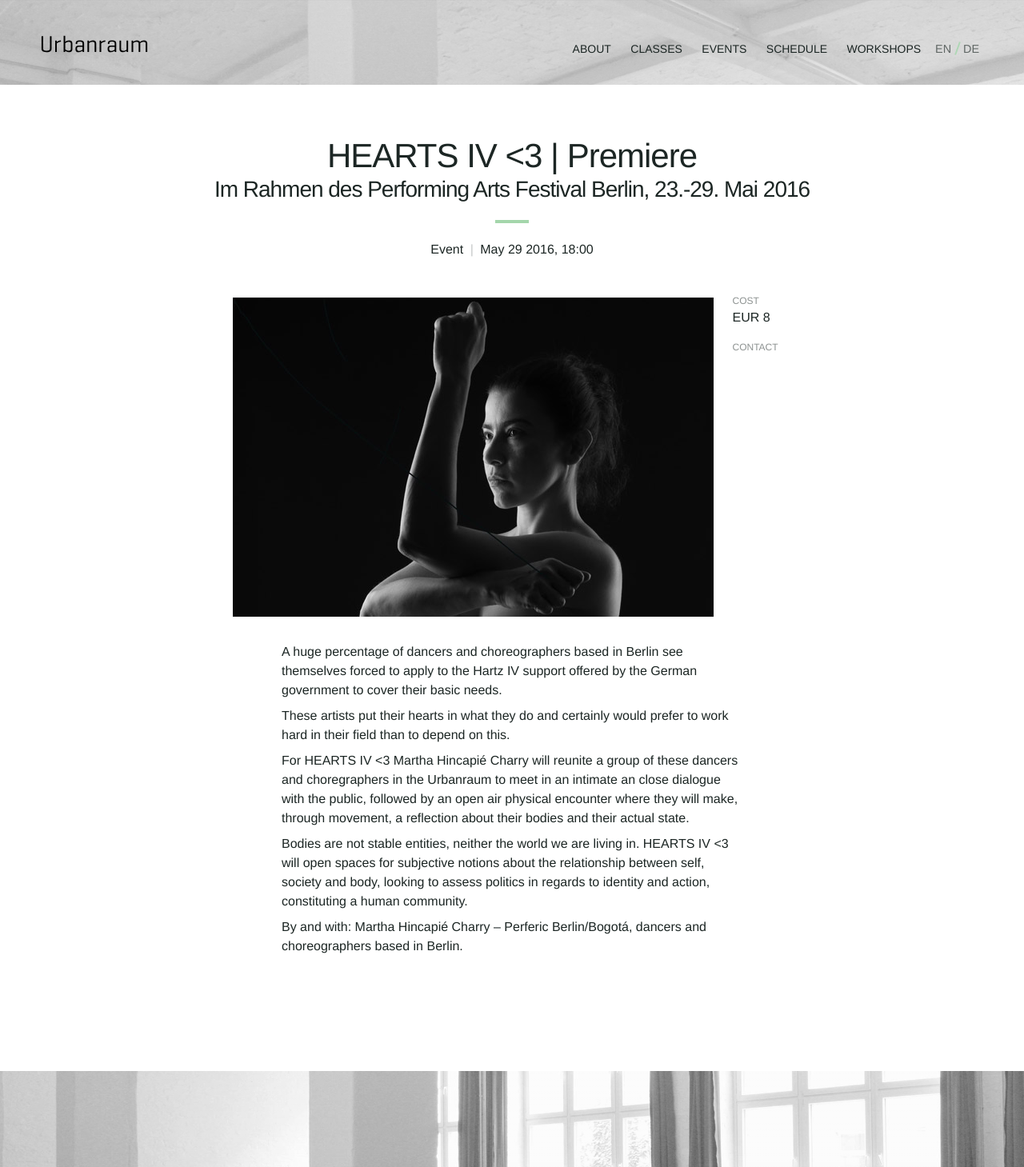
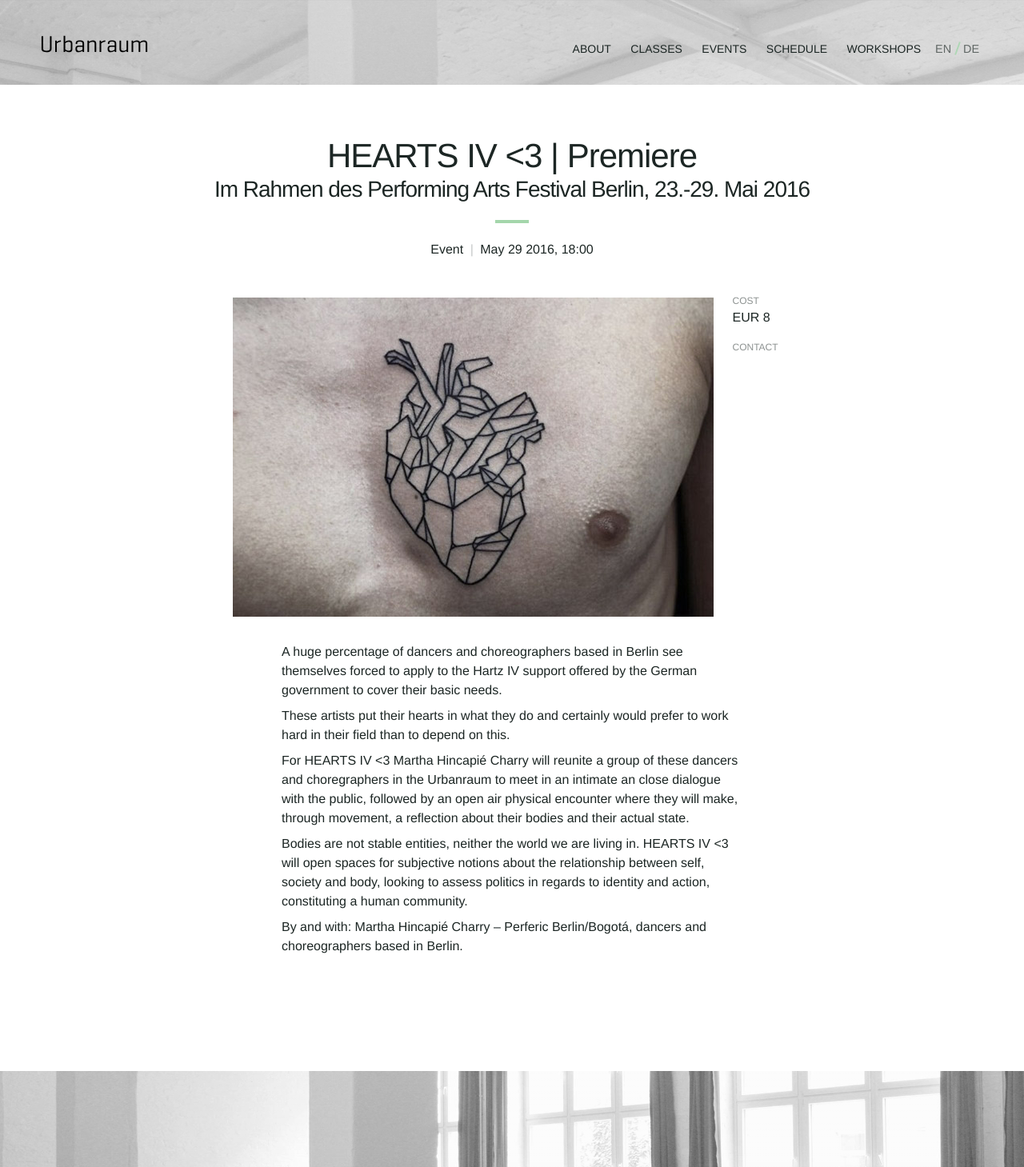
Before and after one commit to Kriesse/urbanraum, a Jekyll site: the page built from _events/2016-05-29-hearts-iv.md, in a window 1280 px wide. Shown: the whole page at 80% size. Built offline with Jekyll 4.4.1, drawn with Linux system fonts in a browser that asks for light colours; nearby versions of some CDN libraries.

Commit message:
update hearts iv

```diff
--- a/_events/2016-05-29-hearts-iv.md
+++ b/_events/2016-05-29-hearts-iv.md
@@ -6,7 +6,7 @@ date_de: "29. Mai 2016"
 
 time: "6:00pm"
 
-image: "event-hearts-iv.jpg"
+image: "event-hearts-iv-02.jpg"
 
 title_en:  "HEARTS IV <3 | Premiere"
 title_de:  "HEARTS IV <3 | Premiere"
```
Also changed, not shown: img/event-hearts-iv-02.jpg (added).
